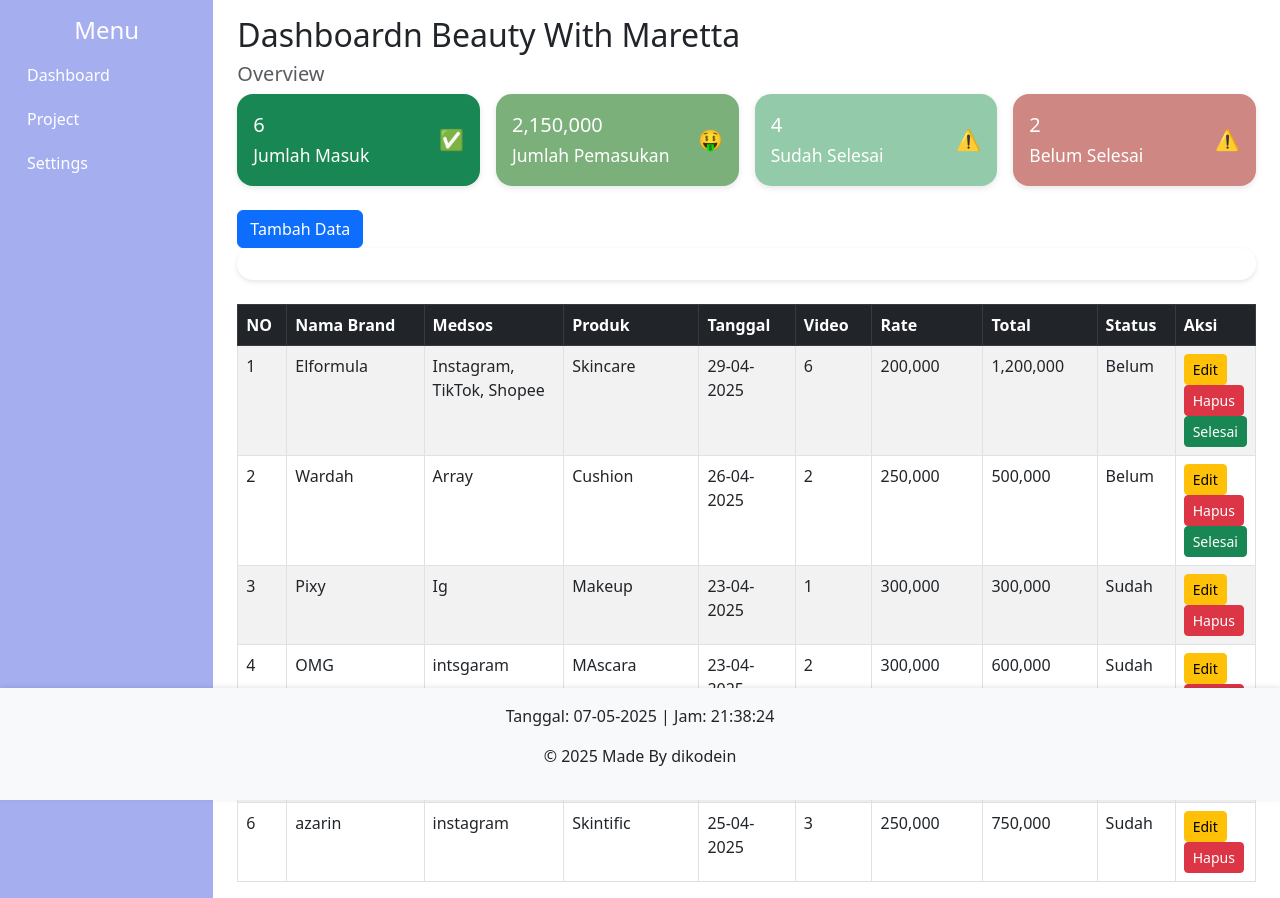
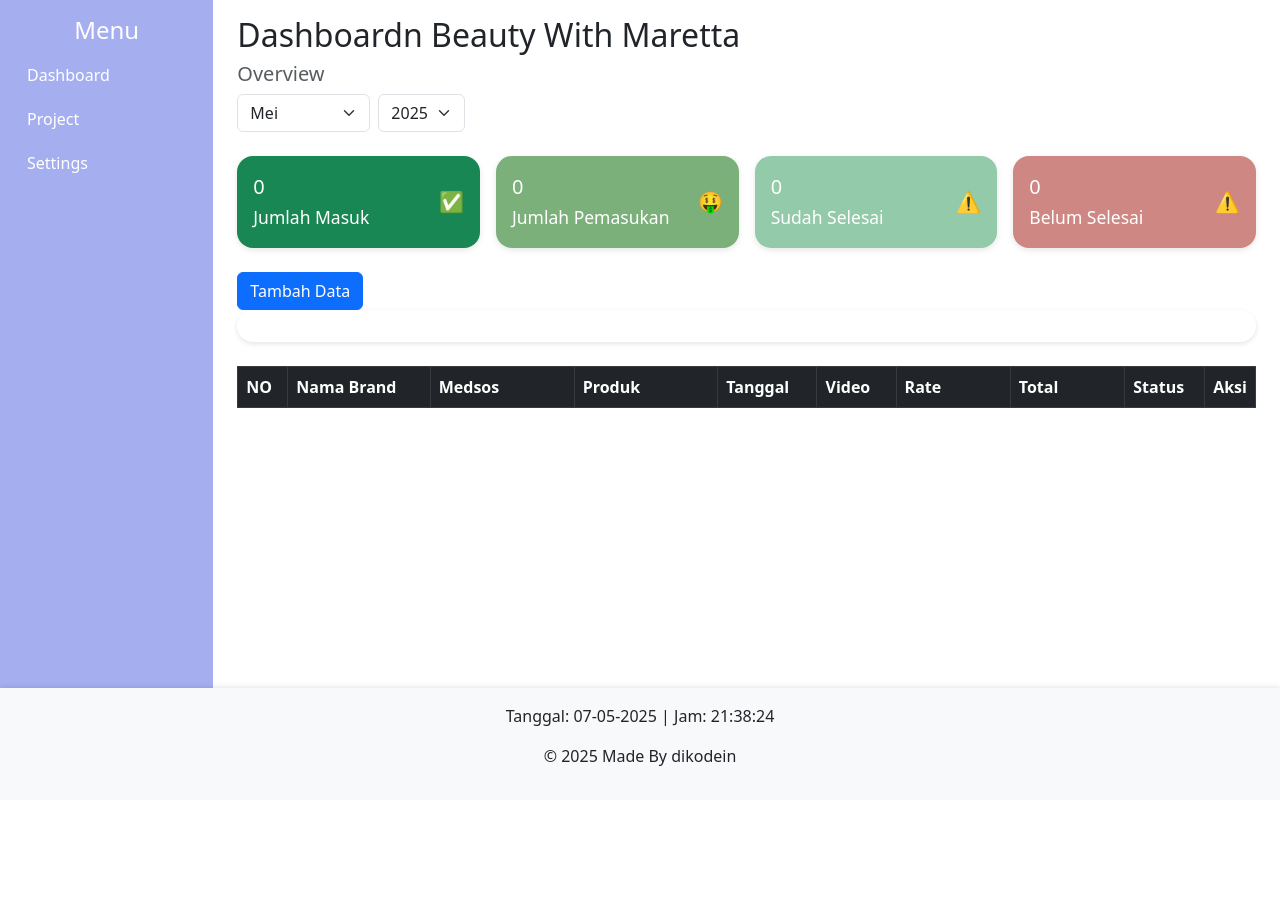
Before and after one commit to diannisya97/planner, a PHP site: page / in a window 1280 px wide. After the commit the page ends 766 px from the top, so only its background shows below. Run offline with PHP 8.4, Linux system fonts and the light colour scheme; data comes from the database, SQL or seed files in the repository; lists and menus that the app fills with data are empty; some web fonts are replaced.

Commit message:
update filter

```diff
--- a/index.php
+++ b/index.php
@@ -1,6 +1,10 @@
 <?php
 // Include database configuration
 include('config/db.php');
+
+// Get selected month and year from URL parameters
+$selectedMonth = isset($_GET['month']) ? $_GET['month'] : date('m');
+$selectedYear = isset($_GET['year']) ? $_GET['year'] : date('Y');
 
 // Handle form submission
 if ($_SERVER["REQUEST_METHOD"] == "POST") {
@@ -23,8 +27,46 @@
     }
 }
 
-// Fetch data from the database
-$data = $conn->query("SELECT * FROM content_planner ORDER BY id DESC");
+// Fetch data from the database with month filter
+$data = $conn->query("SELECT * FROM content_planner
+                     WHERE MONTH(tanggal_upload) = '$selectedMonth'
+                     AND YEAR(tanggal_upload) = '$selectedYear'
+                     ORDER BY id DESC");
+
+// Count the number of rows in the content_planner table for selected month
+$countQuery = $conn->query("SELECT COUNT(*) AS total_videos
+                           FROM content_planner
+                           WHERE MONTH(tanggal_upload) = '$selectedMonth'
+                           AND YEAR(tanggal_upload) = '$selectedYear'");
+$countResult = $countQuery->fetch_assoc();
+$totalVideos = $countResult['total_videos'];
+
+// Calculate the total income from the content_planner table for selected month
+$incomeQuery = $conn->query("SELECT SUM(total_jumlah) AS total_income
+                            FROM content_planner
+                            WHERE status = 'Sudah'
+                            AND MONTH(tanggal_upload) = '$selectedMonth'
+                            AND YEAR(tanggal_upload) = '$selectedYear'");
+$incomeResult = $incomeQuery->fetch_assoc();
+$totalIncome = $incomeResult['total_income'] ?? 0;
+
+// Count completed videos for selected month
+$completedQuery = $conn->query("SELECT COUNT(*) AS completed_videos
+                               FROM content_planner
+                               WHERE status = 'Sudah'
+                               AND MONTH(tanggal_upload) = '$selectedMonth'
+                               AND YEAR(tanggal_upload) = '$selectedYear'");
+$completedResult = $completedQuery->fetch_assoc();
+$completedVideos = $completedResult['completed_videos'];
+
+// Count uncompleted videos for selected month
+$uncompletedQuery = $conn->query("SELECT COUNT(*) AS uncompleted
+                                 FROM content_planner
+                                 WHERE status = 'Belum'
+                                 AND MONTH(tanggal_upload) = '$selectedMonth'
+                                 AND YEAR(tanggal_upload) = '$selectedYear'");
+$uncompletedResult = $uncompletedQuery->fetch_assoc();
+$belumselesai = $uncompletedResult['uncompleted'];
 ?>
 
 <!DOCTYPE html>
@@ -163,30 +205,39 @@
                 <h2>Dashboardn Beauty With Maretta</h2>
                 <h5 class="text-muted">Overview</h5>
 
+                <!-- Month Filter -->
+                <div class="row mb-4">
+                    <div class="col-md-6">
+                        <form method="GET" class="d-flex align-items-center" id="filterForm">
+                            <select name="month" class="form-select me-2" style="width: auto;" onchange="this.form.submit()">
+                                <?php
+                                $months = [
+                                    '01' => 'Januari', '02' => 'Februari', '03' => 'Maret',
+                                    '04' => 'April', '05' => 'Mei', '06' => 'Juni',
+                                    '07' => 'Juli', '08' => 'Agustus', '09' => 'September',
+                                    '10' => 'Oktober', '11' => 'November', '12' => 'Desember'
+                                ];
+                                foreach ($months as $value => $label) {
+                                    $selected = ($value == $selectedMonth) ? 'selected' : '';
+                                    echo "<option value='$value' $selected>$label</option>";
+                                }
+                                ?>
+                            </select>
+                            <select name="year" class="form-select me-2" style="width: auto;" onchange="this.form.submit()">
+                                <?php
+                                $currentYear = date('Y');
+                                for ($year = $currentYear; $year >= $currentYear - 2; $year--) {
+                                    $selected = ($year == $selectedYear) ? 'selected' : '';
+                                    echo "<option value='$year' $selected>$year</option>";
+                                }
+                                ?>
+                            </select>
+                        </form>
+                    </div>
+                </div>
+
                 <!-- Overview Cards -->
                 <div class="row g-3">
-                    <?php
-                    // Count the number of rows in the content_planner table
-                    $countQuery = $conn->query("SELECT COUNT(*) AS total_videos FROM content_planner");
-                    $countResult = $countQuery->fetch_assoc();
-                    $totalVideos = $countResult['total_videos'];
-
-                    // Calculate the total income from the content_planner table
-                    $incomeQuery = $conn->query("SELECT SUM(total_jumlah) AS total_income FROM content_planner WHERE status = 'Sudah'");
-                    $incomeResult = $incomeQuery->fetch_assoc();
-                    $totalIncome = $incomeResult['total_income'] ?? 0; // Menggunakan null coalescing operator untuk menghindari null
-
-                    // Count the number of rows in the content_planner table with status 'Sudah'
-                    $completedQuery = $conn->query("SELECT COUNT(*) AS completed_videos FROM content_planner WHERE status = 'Sudah'");
-                    $completedResult = $completedQuery->fetch_assoc();
-                    $completedVideos = $completedResult['completed_videos'];
-
-                    // Count the number of rows in the content_planner table with status 'Belum'
-                    $uncompletedQuery = $conn->query("SELECT COUNT(*) AS uncompleted FROM content_planner WHERE status = 'Belum'");
-                    $uncompletedResult = $uncompletedQuery->fetch_assoc();
-                    $belumselesai = $uncompletedResult['uncompleted'];
-                    ?>
-
                     <div class="col-md-3">
                         <div class="card-box bg-success">
                             <span><?= $totalVideos ?><br><small>Jumlah Masuk</small></span><span>✅</span>
```
